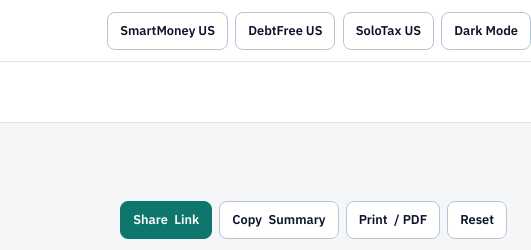
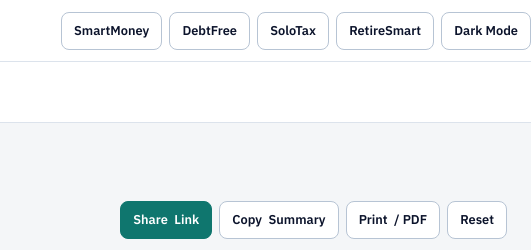
Before and after one commit to Dinhduy2702/us-propyield-analyzer, a plain HTML site: page index.html in a window 1280 px wide. Shown: the top 250 px of the page, 749-1280 px from the left. Drawn offline with Linux system fonts and the light colour scheme.

Commit message:
Close 5-way SEO pentagon: add RetireSmart US link

```diff
--- a/app.js
+++ b/app.js
@@ -488,7 +488,8 @@
     const ecoBtns = [
       `<a class="btn btn-sm" href="${CONFIG.ecosystem.smartMoneyUrl}" target="_blank" rel="noopener noreferrer">SmartMoney US</a>`,
       `<a class="btn btn-sm" href="${CONFIG.ecosystem.debtFreeUrl}" target="_blank" rel="noopener noreferrer">DebtFree US</a>`,
-      `<a class="btn btn-sm" href="${CONFIG.ecosystem.soloTaxUrl}" target="_blank" rel="noopener noreferrer">SoloTax US</a>`
+      `<a class="btn btn-sm" href="${CONFIG.ecosystem.soloTaxUrl}" target="_blank" rel="noopener noreferrer">SoloTax US</a>`,
+      `<a class="btn btn-sm" href="${CONFIG.ecosystem.retireSmartUrl}" target="_blank" rel="noopener noreferrer">RetireSmart US</a>`
     ];
     if (hasYtUrl) ecoBtns.push(`<a class="btn btn-sm" href="${ytOffer.url}" target="_blank" rel="noopener noreferrer">${ytOffer.label}</a>`);
     if (hasSheetUrl) {
--- a/config.js
+++ b/config.js
@@ -12,6 +12,7 @@ window.PROPYIELD_CONFIG = {
     smartMoneyUrl: "https://dinhduy2702.github.io/us-smart-money-calculators/",
     debtFreeUrl: "https://dinhduy2702.github.io/us-debt-free-planner/",
     soloTaxUrl: "https://dinhduy2702.github.io/us-solotax-planner/",
+    retireSmartUrl: "https://dinhduy2702.github.io/us-retiresmart-planner/",
     youtubeFinance: {
       label: "Watch US Real Estate & Finance Guides",
       url: "" // AGY 3 cap nhat link kenh YT Finance EN khi lap xong
--- a/index.html
+++ b/index.html
@@ -26,9 +26,10 @@
       </a>
 
       <div class="header-meta">
-        <a class="btn btn-sm hide-xs" href="https://dinhduy2702.github.io/us-smart-money-calculators/" target="_blank" rel="noopener noreferrer">SmartMoney US</a>
-        <a class="btn btn-sm hide-xs" href="https://dinhduy2702.github.io/us-debt-free-planner/" target="_blank" rel="noopener noreferrer">DebtFree US</a>
-        <a class="btn btn-sm hide-xs" href="https://dinhduy2702.github.io/us-solotax-planner/" target="_blank" rel="noopener noreferrer">SoloTax US</a>
+        <a class="btn btn-sm hide-xs" href="https://dinhduy2702.github.io/us-smart-money-calculators/" target="_blank" rel="noopener noreferrer">SmartMoney</a>
+        <a class="btn btn-sm hide-xs" href="https://dinhduy2702.github.io/us-debt-free-planner/" target="_blank" rel="noopener noreferrer">DebtFree</a>
+        <a class="btn btn-sm hide-xs" href="https://dinhduy2702.github.io/us-solotax-planner/" target="_blank" rel="noopener noreferrer">SoloTax</a>
+        <a class="btn btn-sm hide-xs" href="https://dinhduy2702.github.io/us-retiresmart-planner/" target="_blank" rel="noopener noreferrer">RetireSmart</a>
         <button type="button" class="btn btn-sm" id="themeToggleBtn" aria-label="Switch color theme">Dark Mode</button>
       </div>
     </div>
```
